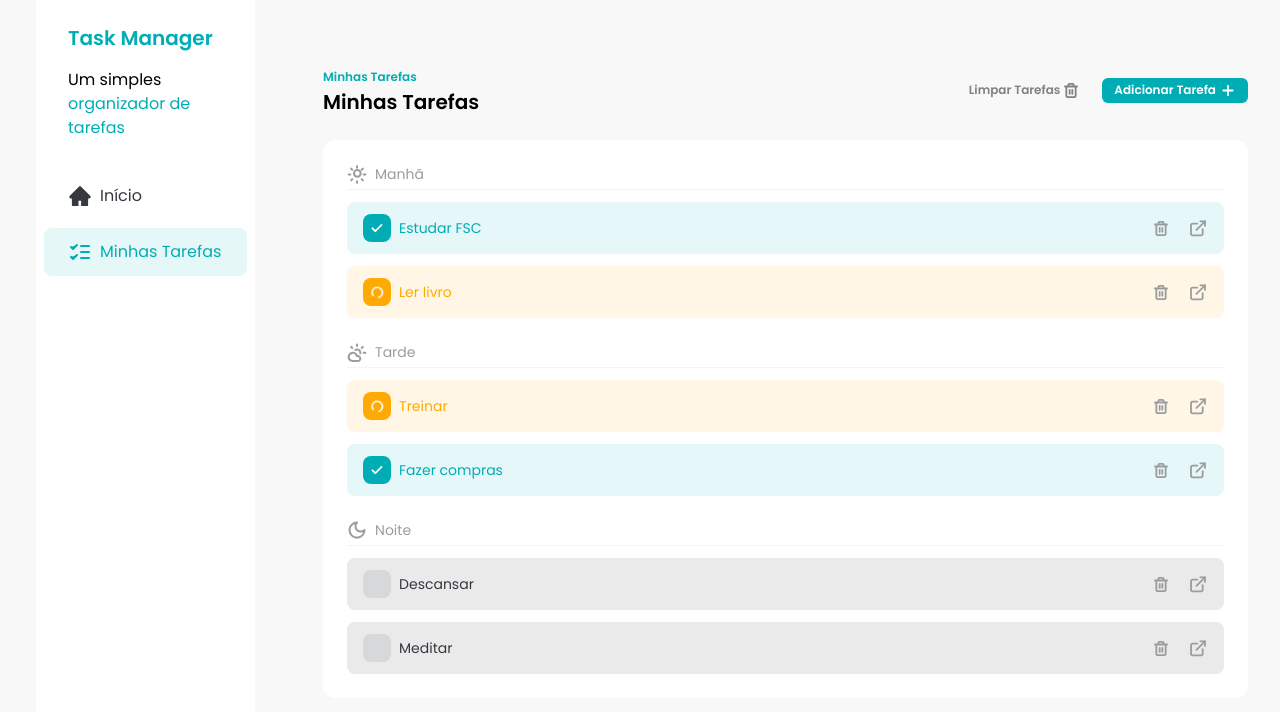
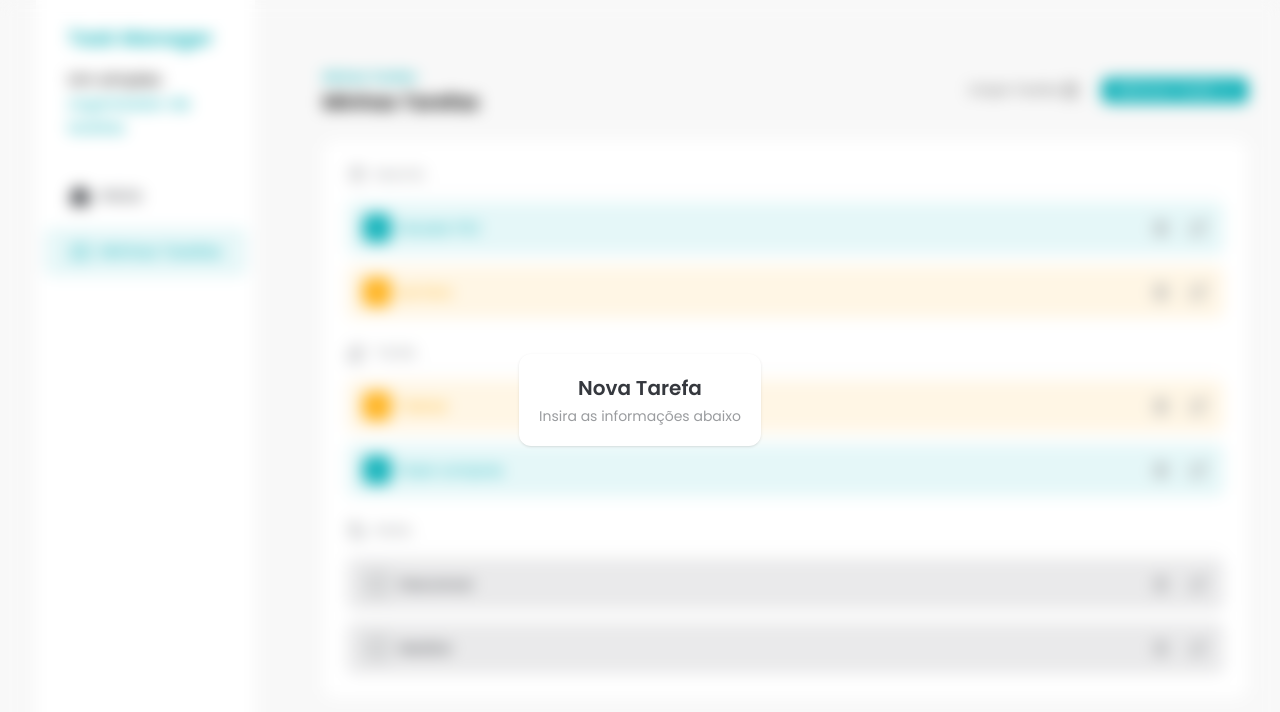
Before and after one commit to Cleyton-1995/fsc-task-manager, a React (Vite) app: page / in a window 1280 px wide. Both pictures are taken after a click on the button "Adicionar Tarefa". Shown: the top 712 px of the page. Built offline with nearby package versions, Linux system fonts and the light colour scheme.

Commit message:
feat: add initial AddTasksDialog component

```diff
--- /dev/null
+++ b/src/components/AddTasksDialog.jsx
@@ -0,0 +1,17 @@
+import { createPortal } from 'react-dom';
+
+export default function AddTasksDialog({ isOpen }) {
+  if (!isOpen) return null;
+
+  return createPortal(
+    <div className="fixed bottom-0 left-0 top-0 flex h-screen w-screen items-center justify-center backdrop-blur">
+      <div className="rounded-xl bg-white p-5 text-center shadow">
+        <h2 className="text-xl font-semibold text-[#35383E]">Nova Tarefa</h2>
+        <p className="mt-1 text-sm text-[#9A9C9F]">
+          Insira as informações abaixo
+        </p>
+      </div>
+    </div>,
+    document.body
+  );
+}
--- a/src/components/Tasks.jsx
+++ b/src/components/Tasks.jsx
@@ -9,11 +9,13 @@ import {
   TrashIcon,
 } from '../assets/icons';
 import TASKS from '../constants/tasks';
+import AddTasksDialog from './AddTasksDialog';
 import Button from './Button';
 import TasksItem from './TasksItem';
 import TasksSeparator from './TasksSeparator';
 export default function Tasks() {
   const [tasks, seTasks] = useState(TASKS);
+  const [addTasksDialogIsOpen, setAddTasksDialogIsOpen] = useState(false);
 
   const morningTasks = tasks.filter((task) => task.time === 'morning');
   const afternoonTasks = tasks.filter((task) => task.time === 'afternoon');
@@ -65,10 +67,12 @@ export default function Tasks() {
             Limpar Tarefas
             <TrashIcon />
           </Button>
-          <Button>
+          <Button onClick={() => setAddTasksDialogIsOpen(true)}>
             Adicionar Tarefa
             <AddIcon />{' '}
           </Button>
+
+          <AddTasksDialog isOpen={addTasksDialogIsOpen} />
         </div>
       </div>
 
```
